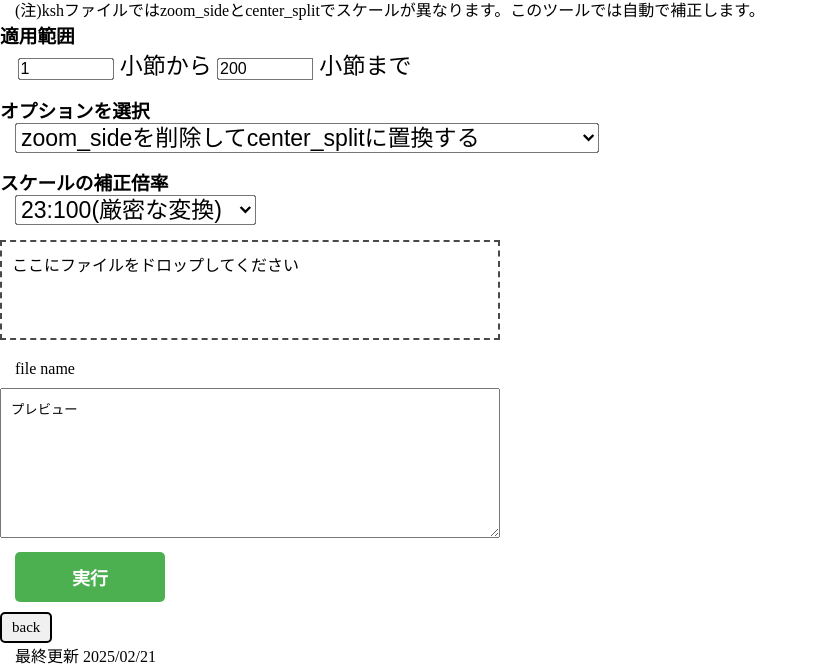
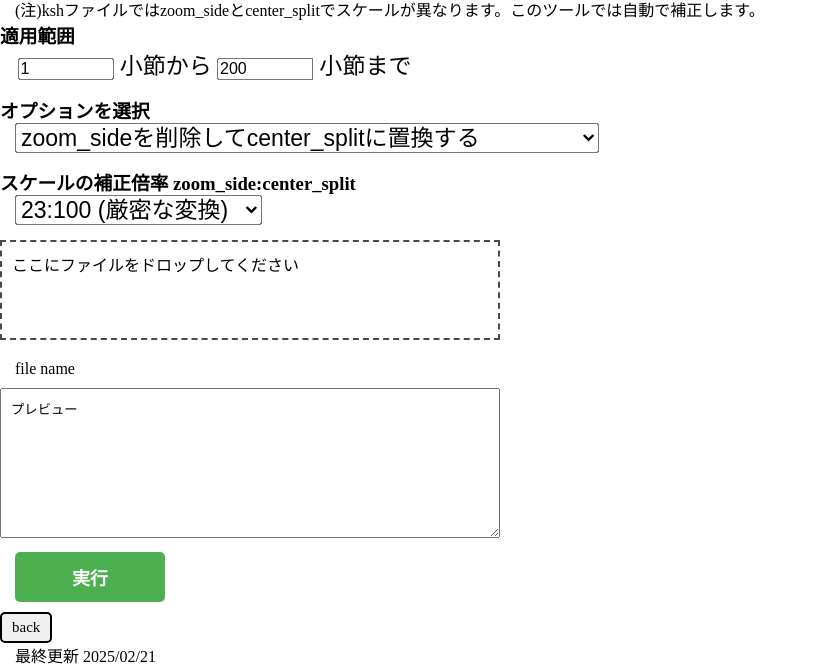
Before and after one commit to podo-C-arpus/toy, a plain HTML site: page kshTools/CenterSplit/CenterSplit.html in a window 1280 px wide. Shown: the part 146-813 px from the top of the page, without its empty margins (0-818 px from the left). Drawn offline with Linux system fonts and the light colour scheme.

Commit message:
Add files via upload

```diff
--- a/kshTools/CenterSplit/CenterSplit.html
+++ b/kshTools/CenterSplit/CenterSplit.html
@@ -33,12 +33,12 @@
 			<option value="301">center_splitを削除</option>
 		</select>
 	</p>
-	<h3>スケールの補正倍率</h3>
+	<h3>スケールの補正倍率 zoom_side:center_split</h3>
 	<p>
 		<select id="bairitsu">
-			<option value="4.347826086956522">23:100(厳密な変換)</option>
-			<option value="4.000000000000000">25:100(4倍近似変換)</option>
-			<option value="1.000000000000000">100:100(補正しない)</option>
+			<option value="4.347826086956522">23:100 (厳密な変換)</option>
+			<option value="4.000000000000000">25:100 (4倍近似変換)</option>
+			<option value="1.000000000000000">100:100 (補正しない)</option>
 		</select>
 	</p>
 
```
